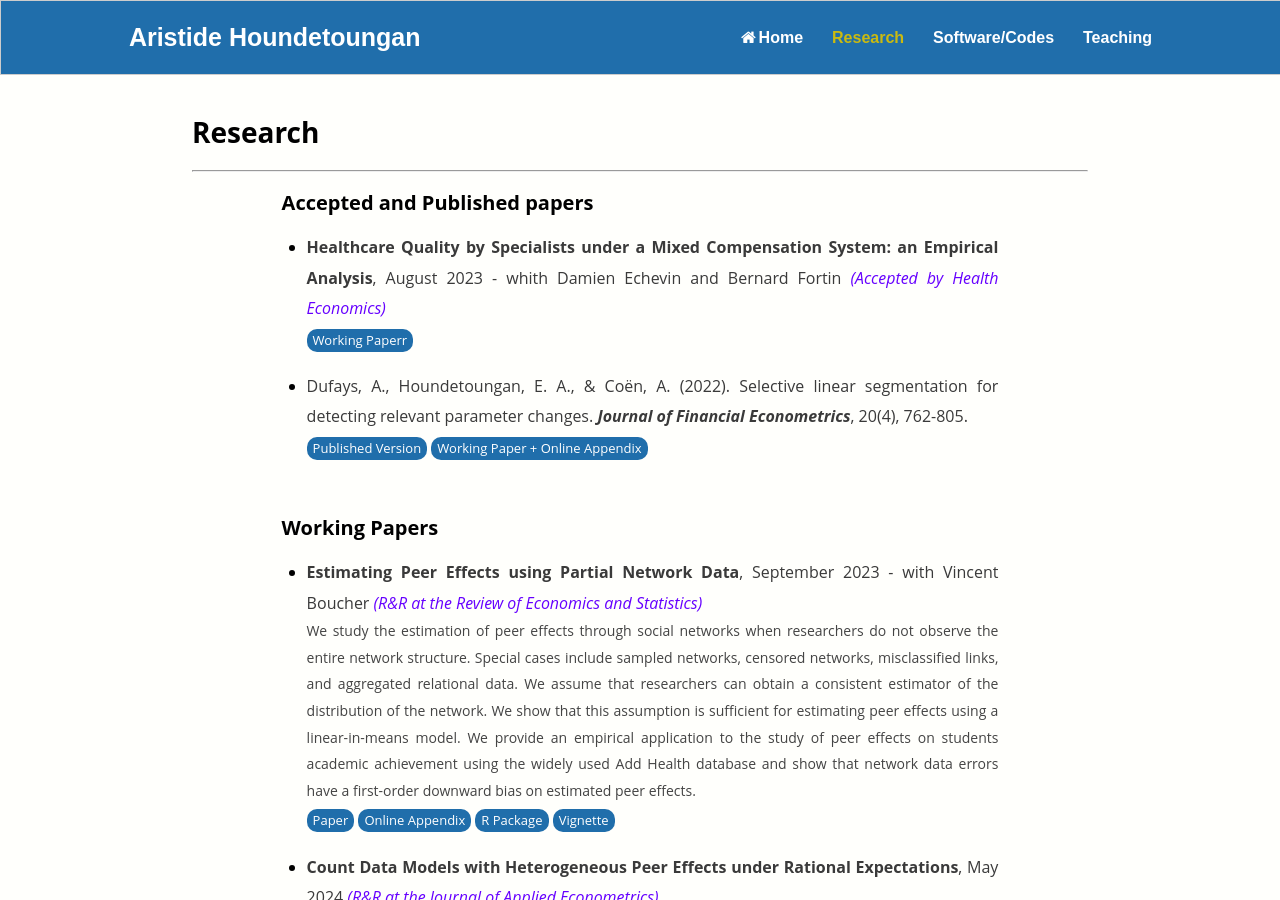
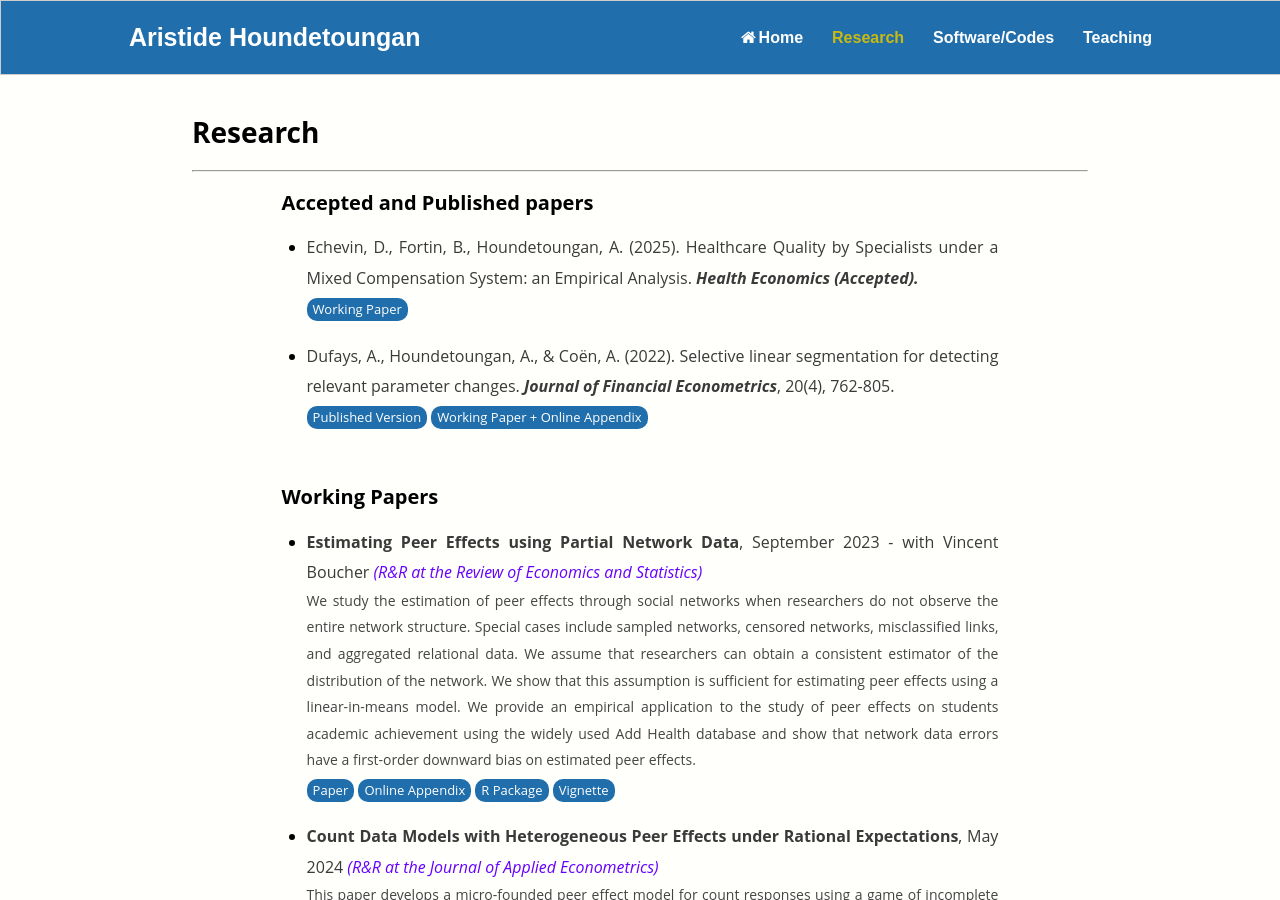
Before and after one commit to ahoundetoungan/ahoundetoungan.github.io, a Jekyll site: the page built from research/index.html, in a window 1280 px wide and 900 px high. Built offline with Jekyll 4.4.1, drawn with Linux system fonts in a browser that asks for light colours.

Commit message:
Update Profile

```diff
--- a/research/index.html
+++ b/research/index.html
@@ -16,12 +16,12 @@
     <h2>Accepted and Published papers</h2>
   	<ul>
       <li>
-        <p class="nomarginafter"><b>Healthcare Quality by Specialists under a Mixed Compensation System: an Empirical Analysis</b>, August 2023 - whith Damien Echevin and Bernard Fortin <em style="color:#6600FF">(Accepted by Health Economics)</em></p>
-        <a type="button" class="button"  href="https://www.cirano.qc.ca/files/publications/2023s-19.pdf" target="_blank">Working Paperr</a>
+        <p class="nomarginafter">Echevin, D., Fortin, B., Houndetoungan, A. (2025). Healthcare Quality by Specialists under a Mixed Compensation System: an Empirical Analysis. <b><em>Health Economics (Accepted).</em></b></p>
+        <a type="button" class="button"  href="https://arxiv.org/abs/2402.04472" target="_blank">Working Paper</a>
       </li>
-  		<li><p class="nomarginafter"> Dufays, A., Houndetoungan, E. A., & Coën, A. (2022). Selective linear segmentation for detecting relevant parameter changes.
+  		<li><p class="nomarginafter"> Dufays, A., Houndetoungan, A., & Coën, A. (2022). Selective linear segmentation for detecting relevant parameter changes.
 			<b><em>Journal of Financial Econometrics</em></b>, 20(4), 762-805.</p> <a type="button" class="button" href="https://doi.org/10.1093/jjfinec/nbaa032" target="_blank">Published Version</a>
-      <a type="button" class="button"  href="https://arxiv.org/pdf/2402.05329.pdf" target="_blank">Working Paper + Online Appendix</a>
+      <a type="button" class="button"  href="https://arxiv.org/2402.05329" target="_blank">Working Paper + Online Appendix</a>
 		</li>
   	</ul>
   	<br/>
@@ -39,23 +39,23 @@
       <p class="nomarginafter"><b>Count Data Models with Heterogeneous Peer Effects under Rational Expectations</b>, May 2024  <em style="color:#6600FF">(R&R at the Journal of Applied Econometrics)</em></p>
       <p class="nomarginafter nomarginbefore descriptif">
         This paper develops a micro-founded peer effect model for count responses using a game of incomplete information. The model incorporates heterogeneity in peer effects through agents' groups based on observed characteristics. Parameter identification is established using the identification condition of linear models, which relies on the presence of friends' friends who are not direct friends in the network. I show that this condition extends to a large class of nonlinear models. The model parameters are estimated using the nested pseudo-likelihood approach, controlling for network endogeneity. I present an empirical application on students' participation in extracurricular activities. I find that females are more responsive to their peers than males, whereas male peers do not influence male students. An easy-to-use R package—named CDatanet—is available for implementing the model.</p>
-      <a type="button" class="button"  href="https://arxiv.org/pdf/2405.17290" target="_blank">Paper</a>
+      <a type="button" class="button"  href="https://arxiv.org/2405.17290" target="_blank">Paper</a>
       <a type="button" class="button"  href="https://cran.r-project.org/package=CDatanet" target="_blank">R Package</a>
     </li>
     <li>
       <p class="nomarginafter"><b>Identifying Peer Effects in Networks with Unobserved Effort and Isolated Students</b>, May 2024 - with Cristelle Kouame and Michael Vlassopoulos <em style="color:#6600FF">(Reject and Resubmit at the Journal of Applied Econometrics)</em></p>
       <p class="nomarginafter nomarginbefore descriptif">Peer influence on effort devoted to some activity is often studied using proxy variables when actual effort is unobserved. For instance, in education, academic effort is often proxied by GPA. We propose an alternative approach that circumvents this approximation. Our framework distinguishes unobserved shocks to GPA that do not affect effort from preference shocks that do affect effort levels. We show that peer effects estimates obtained using our approach can differ significantly from classical estimates (where effort is approximated) if the network includes isolated students. Applying our approach to data on high school students in the United States, we find that peer effect estimates relying on GPA as a proxy for effort are 40\% lower than those obtained using our approach.</p>
-      <a type="button" class="button"  href="https://arxiv.org/pdf/2405.06850" target="_blank">Paper</a>
+      <a type="button" class="button"  href="https://arxiv.org/2405.06850" target="_blank">Paper</a>
       <a type="button" class="button"  href="/files/Papers/PEEffort_OA.pdf" target="_blank">Online Appendix</a>
       <a type="button" class="button"  href="https://github.com/ahoundetoungan/PeerEffectsEffort" target="_blank">Replication Code</a>
     </li>
     <li><p class="nomarginafter"><b>The Role of Child Gender in the Formation of Parents' Social Networks</b>, February 2024 - with Asad Islam, Michael Vlassopoulos, and Yves Zenou <em style="color:#6600FF"></em></p>
       <p class="nomarginafter nomarginbefore descriptif"> Social networks play an important role in various aspects of life. While extensive research has explored factors like gender, race, and education in network formation, one dimension that has received less attention is the gender of one's child. Children tend to form friendships with same-gender peers, potentially leading their parents to interact based on their child's gender. Focusing on households with children aged 3-5, we leverage a rich dataset from rural Bangladesh  to investigate the role of children's gender in parental network formation. We estimate an equilibrium model of network formation that considers a child's gender alongside other socioeconomic factors. Counterfactual analyses reveal that children's gender significantly shapes parents' network structure. Specifically, if all children share the same gender, households would have approximately 15% more links, with a stronger effect for families having girls. Importantly, the impact of children's gender on network structure is on par with or even surpasses that of factors such as income distribution, parental occupation, education, and age. These findings carry implications for debates surrounding coed versus single-sex schools, as well as policies that  foster inter-gender social interactions among children.</p>
-      <a type="button" class="button"  href="https://arxiv.org/pdf/2402.04474.pdf" target="_blank">Paper</a>
+      <a type="button" class="button"  href="https://arxiv.org/2402.04474.pdf" target="_blank">Paper</a>
     </li>
     <li><p class="nomarginafter"><b>Inference for Two-Stage Extremum Estimators</b>, February 2024 - with Abdoul Haki Maoude <em style="color:#6600FF"></em></p>
       <p class="nomarginafter nomarginbefore descriptif">We present a simulation-based approach to approximate the asymptotic variance and asymptotic distribution function of two-stage estimators. We focus on extremum estimators in the second stage and consider a large class of estimators in the first stage. This class includes extremum estimators, high-dimensional estimators, and other types of estimators (e.g., Bayesian estimators). We accommodate scenarios where the asymptotic distributions of both the first- and second-stage estimators are non-normal. We also allow for the second-stage estimator to exhibit a significant bias due to the first-stage sampling error. We introduce a debiased plug-in estimator and establish its limiting distribution. Our method is readily implementable with complex models.  Unlike resampling methods, we eliminate the need for multiple computations of the plug-in estimator. Monte Carlo simulations confirm the effectiveness of our approach in finite samples. We present an empirical application with peer effects on adolescent fast-food consumption habits, where we employ the proposed method to address the issue of biased instrumental variable estimates resulting from the presence of many weak instruments.</p>
-      <a type="button" class="button"  href="https://arxiv.org/pdf/2402.05030.pdf" target="_blank">Paper</a>
+      <a type="button" class="button"  href="https://arxiv.org/2402.05030.pdf" target="_blank">Paper</a>
       <a type="button" class="button"  href="/files/Papers/InferenceTSE_OA.pdf" target="_blank">Online Appendix</a>
       <a type="button" class="button"  href="https://github.com/ahoundetoungan/InferenceTSE" target="_blank">Replication Code</a>
     </li>
```
Also changed, not shown: index.html (+6 -6 lines).
